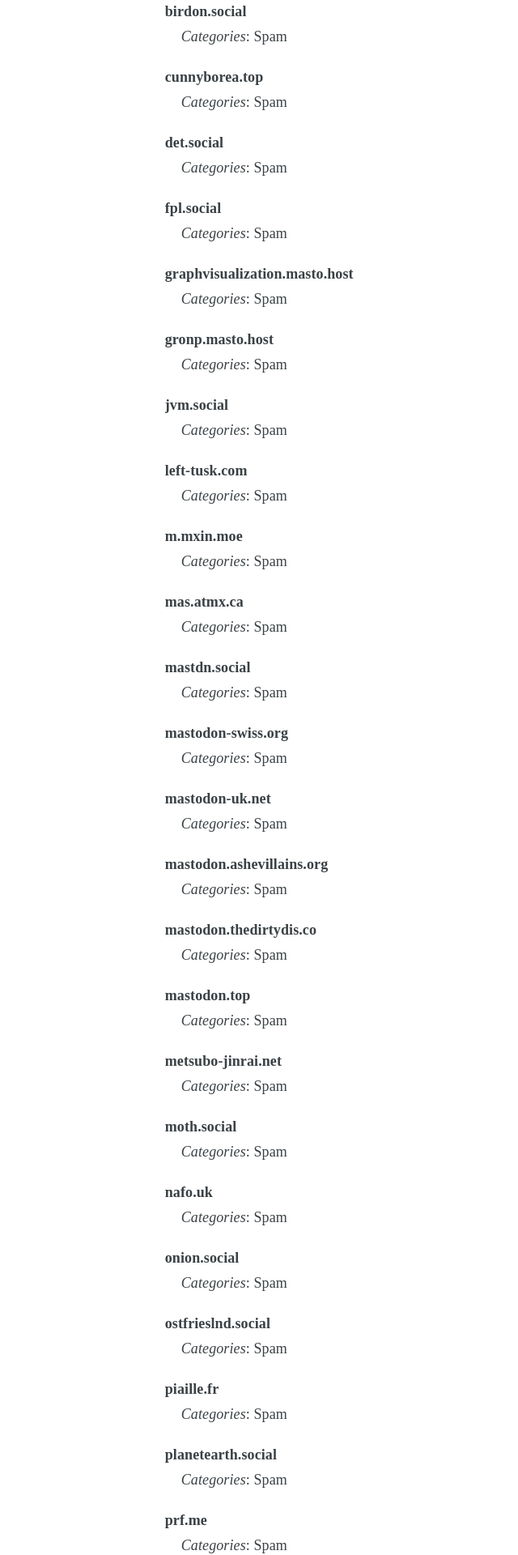
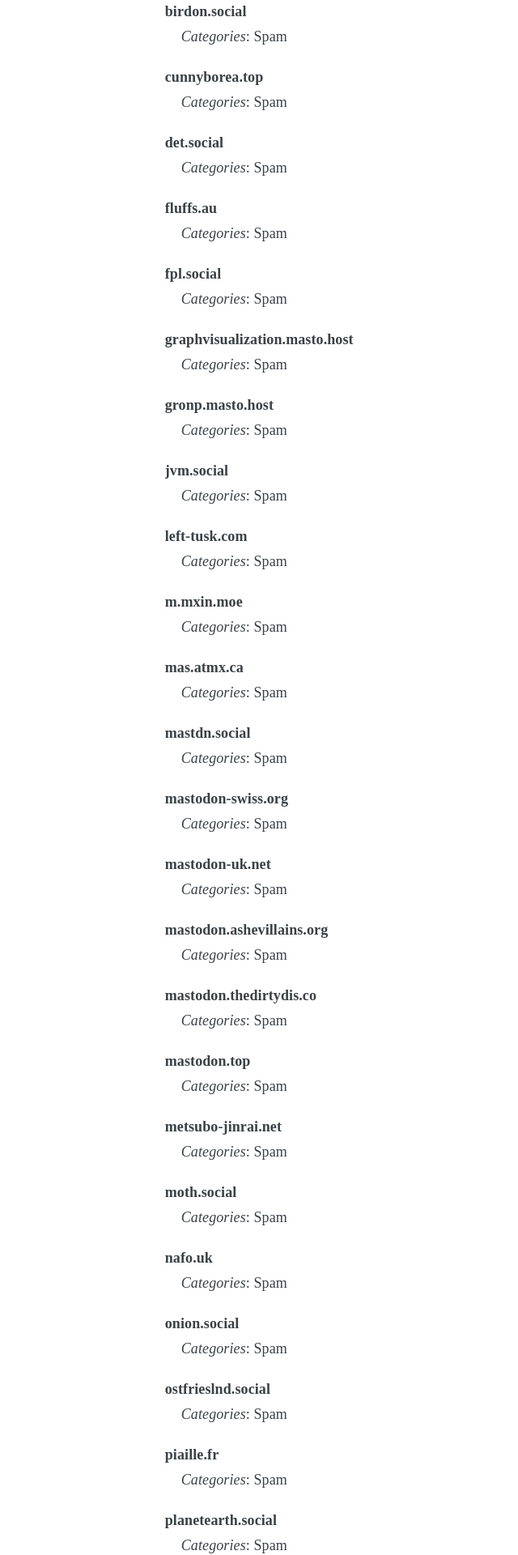
Before and after one commit to chaossocial/meta, a Jekyll site: the page built from federation.md, in a window 1280 px wide. Shown: the part 1316-3236 px from the top of the page at 81% size, without its empty margins (226-866 px from the left). Built offline with Jekyll 4.4.1, drawn with Linux system fonts in a browser that asks for light colours; some of the changed text lies outside the part shown.

Commit message:
Limit fluffs.au

```diff
--- a/_data/limited_instances.json
+++ b/_data/limited_instances.json
@@ -52,6 +52,15 @@
   },
   {
     "instance": "det.social",
+    "tags": [
+      "SPAM"
+    ],
+    "receipts": [],
+    "comment_en": "",
+    "comment_de": ""
+  },
+  {
+    "instance": "fluffs.au",
     "tags": [
       "SPAM"
     ],
```
